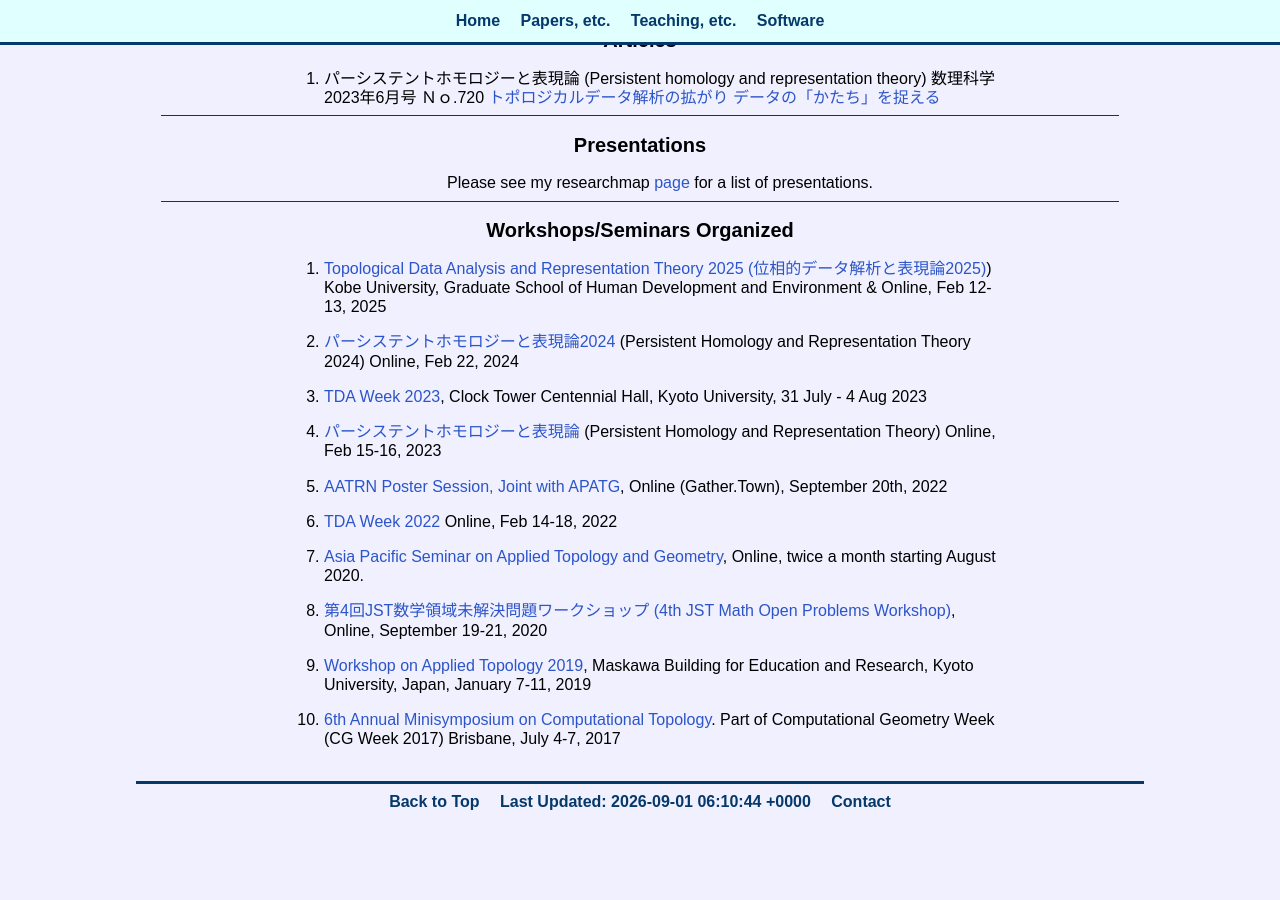
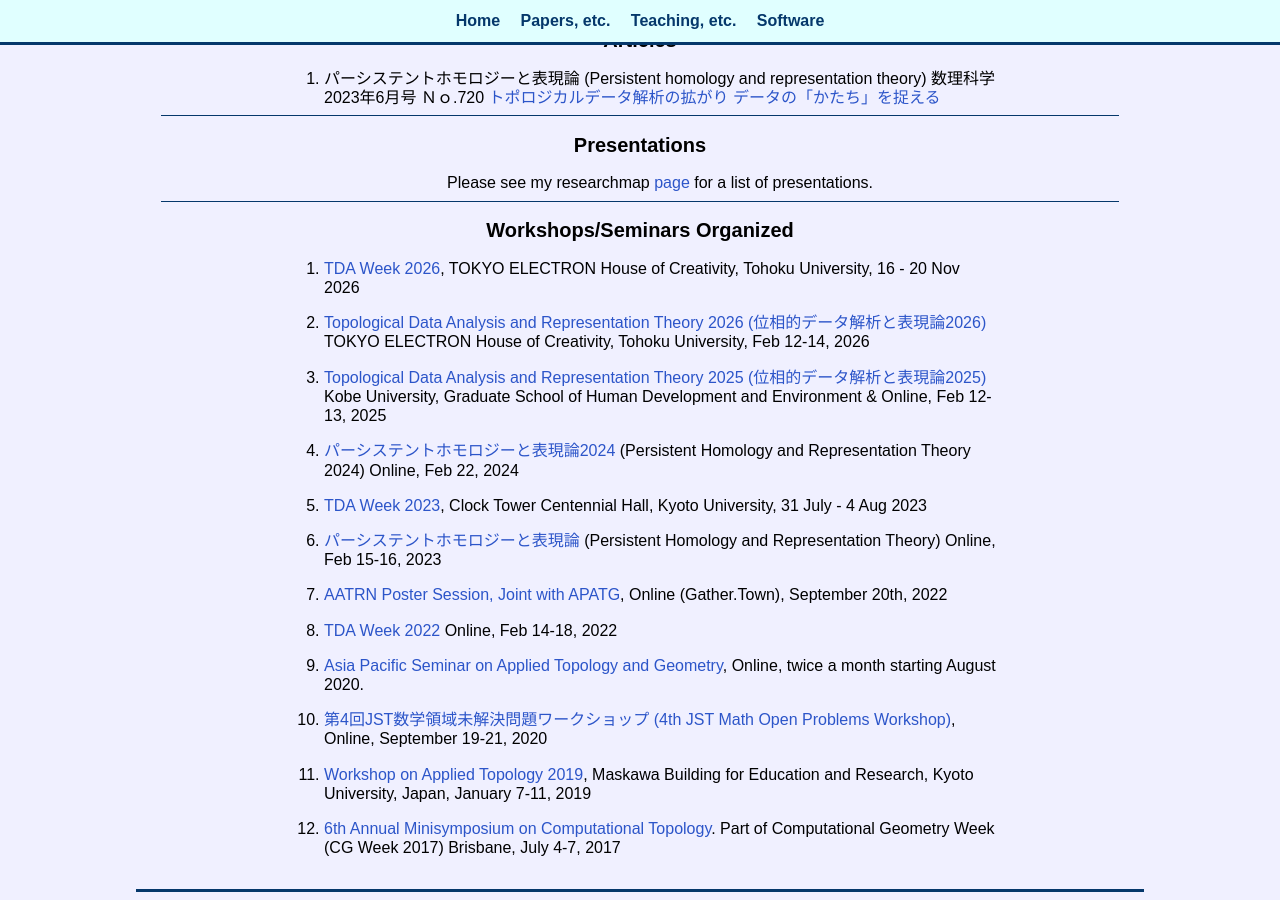
Before and after one commit to emerson-escolar/emerson-escolar.github.io, a Jekyll site: the page built from research_lists.html, in a window 1280 px wide and 900 px high, scrolled down 2452 px. Built offline with Jekyll 4.4.1, drawn with Linux system fonts in a browser that asks for light colours; before the commit the page ends 3271 px from its top, so only the background shows below that.

Commit message:
add some event info

```diff
--- a/research_lists.html
+++ b/research_lists.html
@@ -826,8 +826,22 @@ title: Emer's Papers & Talks
   <h2> Workshops/Seminars Organized </h2>
   <ol class="wordbox paperlist">
     <li>
+      <a target="_blank" href="https://sites.google.com/view/tdaweek2026/home">
+        TDA Week 2026</a>, TOKYO ELECTRON House of Creativity, Tohoku University,
+      16 - 20 Nov 2026
+    </li>
+
+    <li>
+      <a target="_blank" href="https://sites.google.com/view/tda-repn2026/home">
+        Topological Data Analysis and Representation Theory 2026 (位相的データ解析と表現論2026)</a>
+      TOKYO ELECTRON House of Creativity, Tohoku University,
+      Feb 12-14, 2026
+    </li>
+
+
+    <li>
       <a target="_blank" href="https://sites.google.com/view/tda-repn2025/home">
-        Topological Data Analysis and Representation Theory 2025 (位相的データ解析と表現論2025)</a>)
+        Topological Data Analysis and Representation Theory 2025 (位相的データ解析と表現論2025)</a>
       Kobe University, Graduate School of Human Development and Environment & Online,
       Feb 12-13, 2025
     </li>
```
